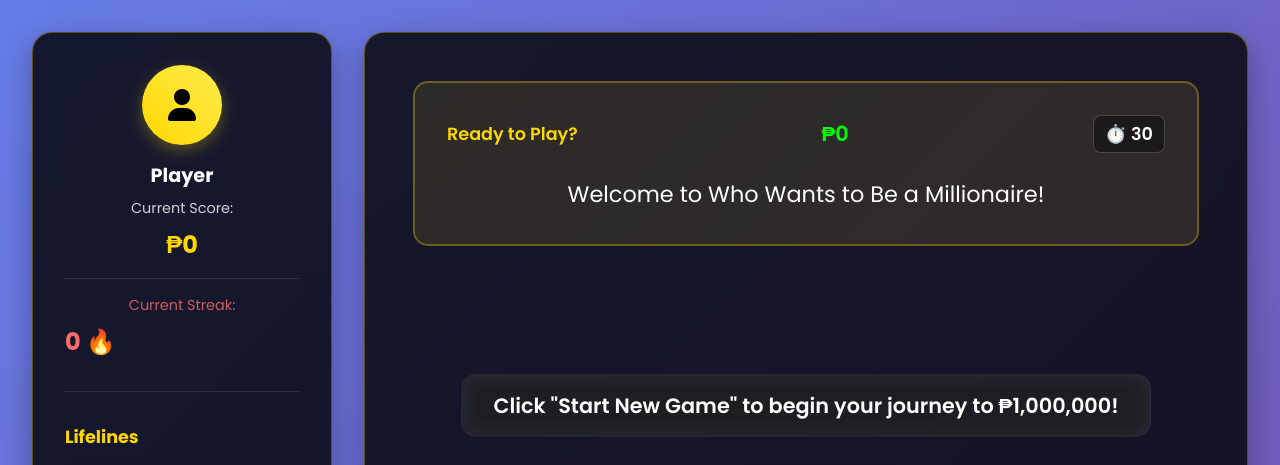
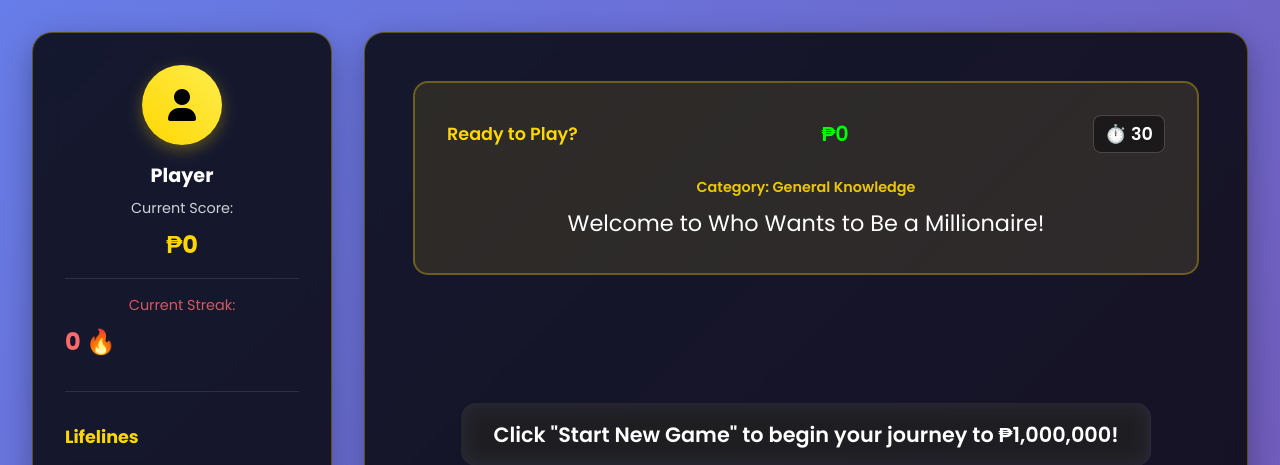
Before and after one commit to jesus-justin/Who-wants-to-be-a-Millionaire-Simple-Game-, a PHP site: page / in a window 1280 px wide. Shown: the part 77-542 px from the top of the page. Run offline with PHP 8.4, Linux system fonts and the light colour scheme.

Commit message:
enhance and fix

```diff
--- a/index.php
+++ b/index.php
@@ -92,8 +92,9 @@ if (file_exists("scores.json")) {
                     <div class="question-header">
                         <span class="question-number" id="questionNumber">Question 1</span>
                         <span class="question-prize" id="questionPrize">₱1,000</span>
-                    <span class="question-timer" id="questionTimer">⏱️ 30</span>
+                        <span class="question-timer" id="questionTimer">⏱️ 30</span>
                     </div>
+                    <div class="question-category" id="questionCategory">Category: General Knowledge</div>
                     <div class="question-text" id="questionText">Loading question...</div>
                 </div>
 
--- a/questions.js
+++ b/questions.js
@@ -573,6 +573,7 @@ const elements = {
     questionNumber: document.getElementById('questionNumber'),
     questionPrize: document.getElementById('questionPrize'),
     questionTimer: document.getElementById('questionTimer'),
+    questionCategory: document.getElementById('questionCategory'),
     optionsContainer: document.getElementById('optionsContainer'),
     feedbackText: document.getElementById('feedbackText'),
     currentScore: document.getElementById('currentScore'),
@@ -811,6 +812,7 @@ function loadQuestion() {
     elements.questionNumber.textContent = `Question ${gameState.current + 1}`;
     elements.questionPrize.textContent = `₱${prizes[gameState.current].toLocaleString()}`;
     elements.questionText.textContent = question.q;
+    elements.questionCategory.textContent = `Category: ${question.category}`;
     elements.feedbackText.textContent = '';
 
     // Create options
--- a/style.css
+++ b/style.css
@@ -324,6 +324,15 @@ body {
 .question-prize {
     color: #00ff00;
     font-size: 1.3rem;
+}
+
+.question-category {
+    font-size: 0.9rem;
+    color: var(--accent-color);
+    margin-bottom: 0.5rem;
+    font-weight: 600;
+    text-align: center;
+    opacity: 0.9;
 }
 
 .question-text {
```
